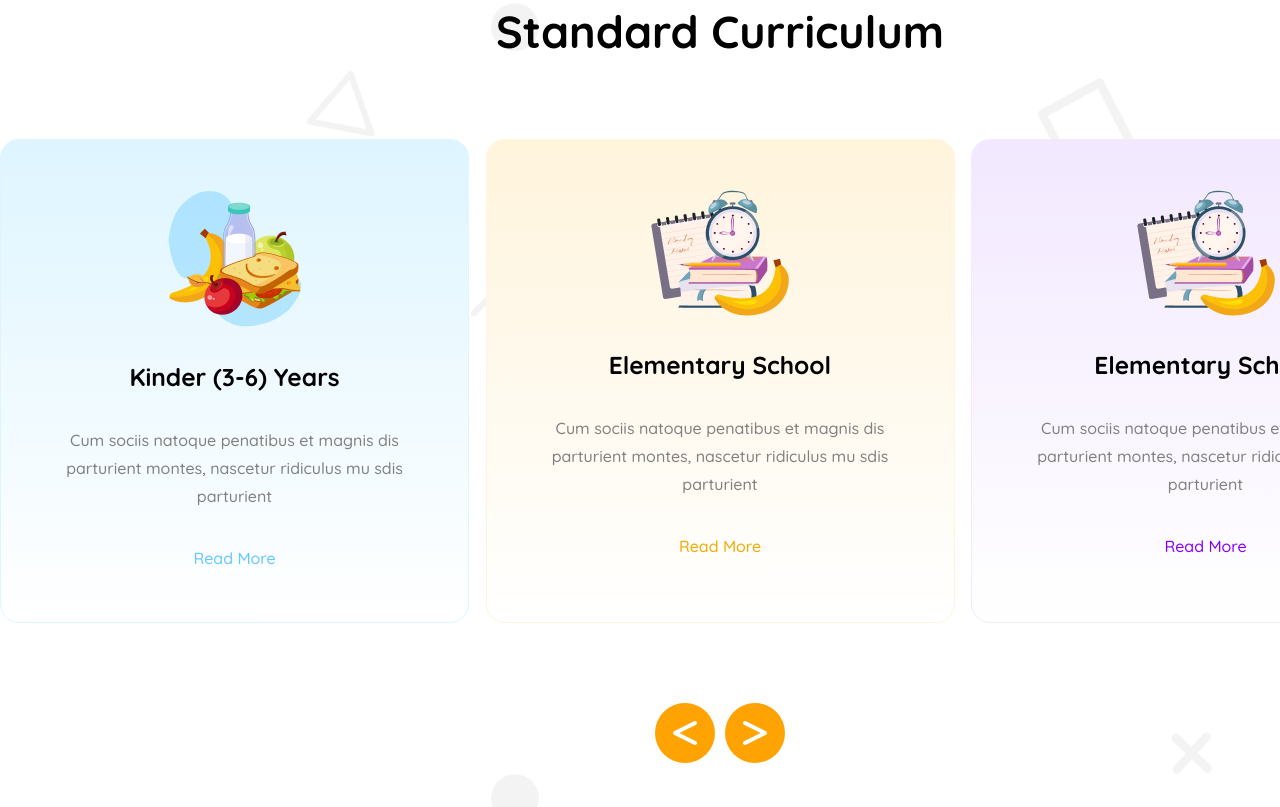
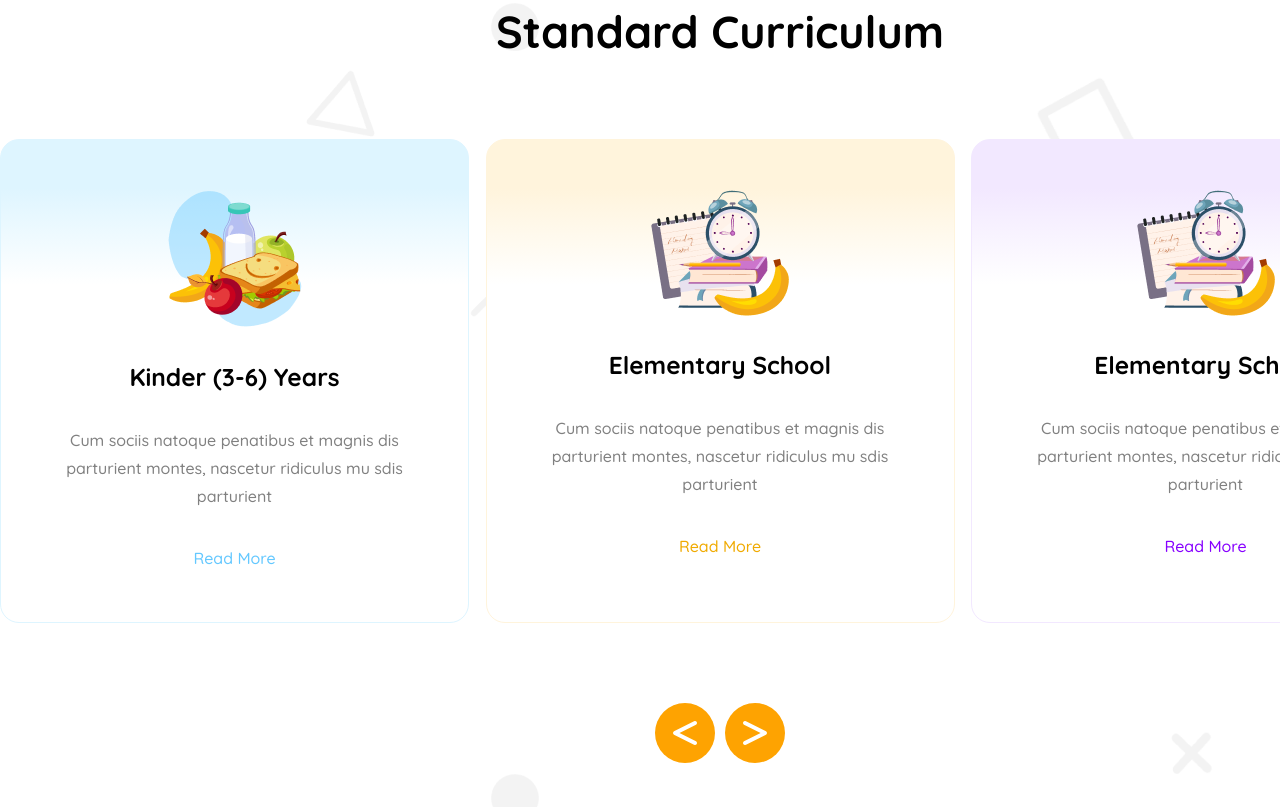
Before and after one commit to Rafi-Shariar/PH-A2-School, a plain HTML site: page index.html in a window 1280 px wide. Shown: the part 813-1620 px from the top of the page. Drawn offline with Linux system fonts and the light colour scheme.

Commit message:
project closed

```diff
--- a/index.html
+++ b/index.html
@@ -105,7 +105,7 @@
                         <img src="./assets/story-3.png" alt="">
                         <button id="spbtn">November 19, 2019</button>
                         <h3>Summer math & literacy
-                            centres for kids</h3>
+                            cente for kids</h3>
                     </div>
                     <div class="grid-story">
                         <img src="./assets/story-4.png" alt="">
--- a/style.css
+++ b/style.css
@@ -141,7 +141,7 @@ a{
     text-align: center;
     border-radius: 19px;
     margin-top: 80px;
-    background: linear-gradient(to bottom, rgba(222, 245, 255, 1),rgba(255, 255, 255, 1));
+    background: linear-gradient(to bottom, rgba(222, 245, 255, 1) 10%,rgba(255, 255, 255, 1) 30%);
     border: 1px solid rgba(222, 245, 255, 1);
 }
 .card h3{
@@ -161,7 +161,7 @@ a{
 }
 
 #card2{
-    background: linear-gradient(to bottom, rgba(255, 244, 220, 1),rgba(255, 255, 255, 1));
+    background: linear-gradient(to bottom, rgba(255, 244, 220, 1) 10%,rgba(255, 255, 255, 1) 30%);
     border: 1px solid rgba(255, 244, 220, 1);
 }
 #rm2{
@@ -169,7 +169,7 @@ a{
 }
 
 #card3{
-    background: linear-gradient(to bottom, rgba(242, 232, 255, 1),rgba(255, 255, 255, 1));
+    background: linear-gradient(to bottom, rgba(242, 232, 255, 1) 10%,rgba(255, 255, 255, 1) 30%);
     border: 1px solid rgba(242, 232, 255, 1);
 }
 #rm3{
```
